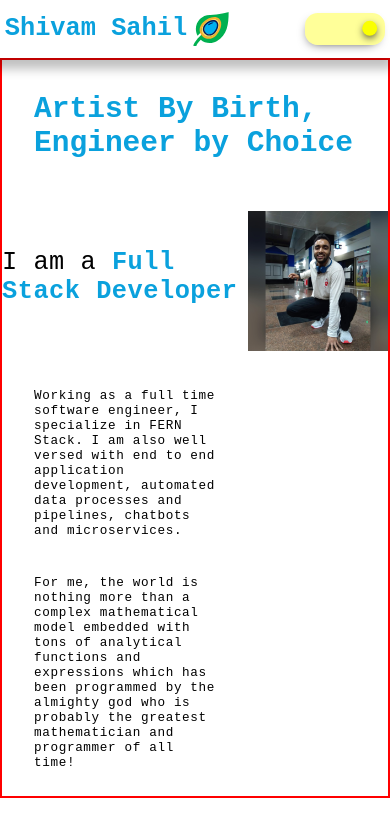
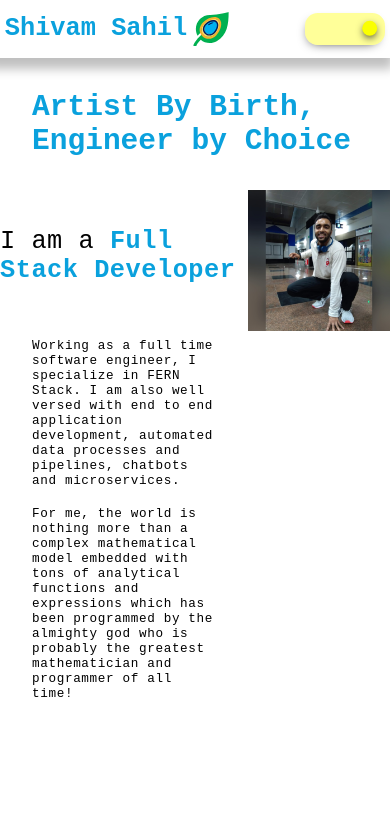
Before and after one commit to sedhha/next-js-pf-v2, a Next.js app: page / in a window 390 px wide. Shown: the top 836 px of the page. Built offline with nearby package versions, Linux system fonts and the light colour scheme.

Commit message:
Updated Responsiveness

```diff
--- a/components/v2/Header/Header.module.css
+++ b/components/v2/Header/Header.module.css
@@ -16,13 +16,13 @@
 }
 
 .LogoSection h1 {
-	font-size: clamp(0.5rem, var(--standard-headings), 4rem);
+	font-size: clamp(0.5rem, var(--standard-headings), 8rem);
 	font-weight: bold;
 	color: var(--light-blue);
 }
 
 .LogoImage {
-	width: clamp(3rem, 2.5vmax, 3.5rem);
+	width: clamp(3rem, 2.5vmax, 6rem);
 	aspect-ratio: 1;
 }
 
@@ -35,7 +35,7 @@
 }
 
 .HeaderElement {
-	font-size: clamp(0.4rem, var(--standard-headings-small), 2rem);
+	font-size: clamp(0.4rem, var(--standard-headings-small), 6rem);
 }
 
 @media (max-aspect-ratio: 550 / 897) {
--- a/components/v2/Intro/Intro.module.css
+++ b/components/v2/Intro/Intro.module.css
@@ -4,15 +4,13 @@
 	display: grid;
 	grid-template-columns: repeat(11, 1fr);
 	grid-template-rows: repeat(5, 1fr);
-    row-gap: 1.2rem;
-    border:2px solid red;
 }
 
 .H1Main {
 	grid-area: 1 / 1 / 2 / 12;
 	justify-self: center;
 	padding: 2rem;
-	font-size: clamp(0.5rem, var(--h1-text), 4rem);
+	font-size: clamp(0.5rem, var(--h1-text), 16rem);
 	font-weight: bold;
 	color: var(--light-blue);
 }
@@ -20,7 +18,7 @@
 .Intro {
 	font-style: normal;
 	font-weight: 500;
-	font-size: clamp(0.5rem, var(--h2-text), 3rem);
+	font-size: clamp(0.5rem, var(--h2-text), 12rem);
 	letter-spacing: 0.02em;
 	grid-area: 2 / 1 / 3 / 8;
 	justify-self: center;
@@ -39,7 +37,7 @@
 .Image {
 	object-fit: contain;
 	width: 100%;
-    max-height: 100%;
+	max-height: 100%;
 }
 
 .IntroPara {
@@ -53,7 +51,13 @@
 .IntroPara h4 {
 	font-style: normal;
 	font-weight: 300;
-	font-size: clamp(0.5rem, var(--p-text), 2rem);
+	font-size: clamp(0.5rem, var(--p-text), 8rem);
 	letter-spacing: 0.05em;
 	color: var(--intro-para-color);
 }
+
+@media screen and (min-height: 980px) {
+	.BodyModule {
+		row-gap: 5.4vh;
+	}
+}
--- a/components/v2/Intro/index.tsx
+++ b/components/v2/Intro/index.tsx
@@ -2,7 +2,6 @@ import React from 'react';
 import classes from './Intro.module.css';
 import LazyImage from '@/v2/common/LazyImage';
 
-const introPara = ``;
 
 const Intro = () => {
 	return (
--- a/components/v2/common/RadioToggle/RadioToggle.module.css
+++ b/components/v2/common/RadioToggle/RadioToggle.module.css
@@ -1,5 +1,5 @@
 .SwitchBoard {
-	width: clamp(5rem, 6vmax, 8rem);
+	width: clamp(5rem, 6vmax, 16rem);
 	border-radius: 1.5vmax;
 	aspect-ratio: 2.5;
 	background-color: var(--toggle-switch-bg);
@@ -10,7 +10,7 @@
 
 .SwitchBoard section {
 	border-radius: 50%;
-	width: clamp(0.5rem, 1.8vmax, 1.5rem);
+	width: clamp(0.5rem, 1.8vmax, 3rem);
 	aspect-ratio: 1;
 	background-color: var(--toggle-switch);
 	top:50%;
@@ -26,6 +26,6 @@
 }
 
 .on {
-	translate: calc(clamp(5rem, 6vmax, 8rem) - 150%) -54%;
+	translate: calc(clamp(5rem, 6vmax, 16rem) - 150%) -54%;
 	transition: 0.3s all ease-in;
 }
```
